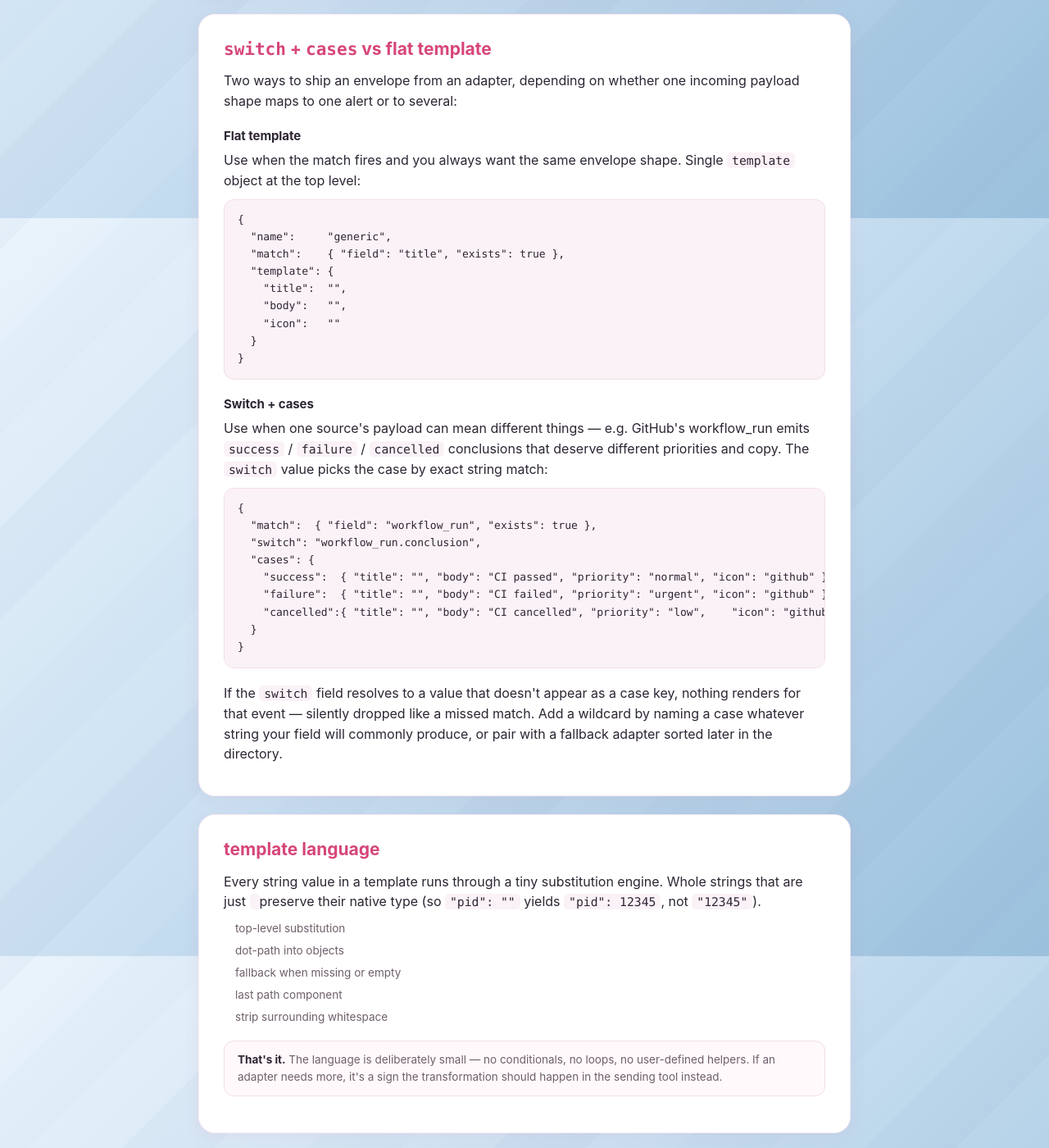
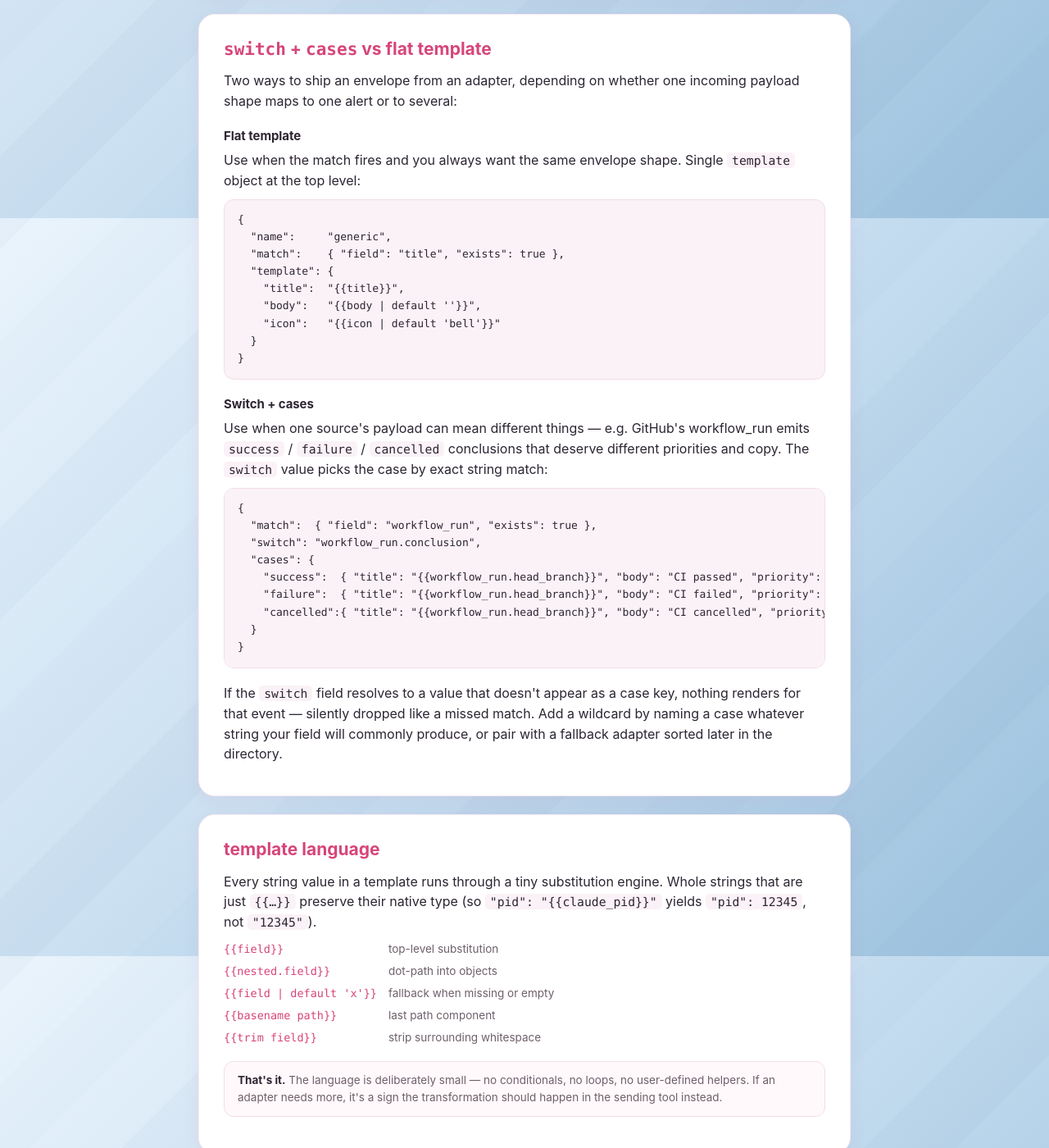
Before and after one commit to Roach/axol, a Jekyll site: the page built from docs/plugins.html, in a window 1280 px wide and 1400 px high, scrolled down 5134 px. Shown: the whole window at 82% size. Built offline with Jekyll 4.4.1, drawn with Linux system fonts in a browser that asks for light colours; some of the changed text lies outside the part shown.

Commit message:
Docs: stop Jekyll Liquid from eating {{…}} placeholders
Every {{…}} in the docs HTML was being consumed by Jekyll's Liquid
parser and rendered as an empty string — blanking the curly braces in
the adapter box of the workflow diagram, and silently erasing every
template placeholder example in the plugin / remote-alerts / railway /
changelog code blocks. Wrapped the literal occurrences in
{% raw %}/{% endraw %} so they survive Liquid rendering.

Co-Authored-By: Claude Opus 4.7 (1M context) <noreply@anthropic.com>

```diff
--- a/docs/changelog.html
+++ b/docs/changelog.html
@@ -897,7 +897,7 @@ type: article
       <h3><span class="bullet" aria-hidden="true"><svg viewBox="0 0 16 16" fill="currentColor"><use href="#cl-icon-plug"/></svg></span>adapter framework</h3>
       <ul>
         <li>Drop a JSON file into <code>~/Library/Application Support/Axol/adapters/</code> to translate any webhook shape into an envelope.</li>
-        <li><b>Tiny template language:</b> <code>{{field}}</code>, dot-paths, <code>{{x | default 'y'}}</code>, plus <code>basename</code> and <code>trim</code> filters.</li>
+        <li><b>Tiny template language:</b> <code>{% raw %}{{field}}{% endraw %}</code>, dot-paths, <code>{% raw %}{{x | default 'y'}}{% endraw %}</code>, plus <code>basename</code> and <code>trim</code> filters.</li>
         <li><b>Predicate matching</b> with <code>match</code> and <code>skip_if</code>; <code>switch</code> + <code>cases</code> for per-branch templates.</li>
         <li>Bundled <b>Claude Code adapter</b> out of the box — <code>SessionStart</code>, <code>Notification</code> (pins open for permission prompts), and <code>Stop</code>. Include <code>X-Claude-PID</code> to focus the right terminal.</li>
       </ul>
--- a/docs/deploy-railway.html
+++ b/docs/deploy-railway.html
@@ -421,7 +421,7 @@ type: article
       <li>
         <h3>Add the Redis plugin</h3>
         <p>In the project canvas: <b>+ New → Database → Add Redis</b>. Railway provisions a small Redis instance in the same region and wires it up automatically.</p>
-        <p>Open the web service's <b>Variables</b> tab — Railway injects <code>REDIS_URL</code> via a reference variable (something like <code>${{Redis.REDIS_URL}}</code>). Neuromast's storage factory auto-detects this and selects the Redis backend. Nothing else to configure.</p>
+        <p>Open the web service's <b>Variables</b> tab — Railway injects <code>REDIS_URL</code> via a reference variable (something like <code>${% raw %}{{Redis.REDIS_URL}}{% endraw %}</code>). Neuromast's storage factory auto-detects this and selects the Redis backend. Nothing else to configure.</p>
       </li>
       <li>
         <h3>Tell Astro to build for Node</h3>
@@ -498,7 +498,7 @@ type: article
       </li>
       <li>
         <b>Deploy logs show "redis error: ECONNREFUSED"</b>
-        <p>The Redis plugin isn't attached to the service, or <code>REDIS_URL</code> isn't a reference variable. In Variables, check that <code>REDIS_URL</code> shows as <code>${{Redis.REDIS_URL}}</code> (Railway's template syntax), not a hardcoded value.</p>
+        <p>The Redis plugin isn't attached to the service, or <code>REDIS_URL</code> isn't a reference variable. In Variables, check that <code>REDIS_URL</code> shows as <code>${% raw %}{{Redis.REDIS_URL}}{% endraw %}</code> (Railway's template syntax), not a hardcoded value.</p>
       </li>
       <li>
         <b><code>401</code> on every request</b>
--- a/docs/index.html
+++ b/docs/index.html
@@ -1995,7 +1995,7 @@ cd axol/axol
         <!-- Adapter: compact, just template syntax -->
         <g transform="translate(215,55)" filter="url(#efmShadow)">
           <rect width="88" height="60" rx="14" fill="#FFFFFF" stroke="#D6457A" stroke-width="1.5" />
-          <text x="44" y="39" text-anchor="middle" font-family="ui-monospace, 'SF Mono', Menlo, monospace" font-size="20" font-weight="700" fill="#D6457A">{{ }}</text>
+          <text x="44" y="39" text-anchor="middle" font-family="ui-monospace, 'SF Mono', Menlo, monospace" font-size="20" font-weight="700" fill="#D6457A">{% raw %}{{ }}{% endraw %}</text>
         </g>
 
         <!-- Arrow: adapter → envelope -->
--- a/docs/plugins.html
+++ b/docs/plugins.html
@@ -719,7 +719,7 @@ type: article
         <!-- Adapter: compact, just template syntax -->
         <g transform="translate(215,55)" filter="url(#efmShadow)">
           <rect width="88" height="60" rx="14" fill="#FFFFFF" stroke="#D6457A" stroke-width="1.5" />
-          <text x="44" y="39" text-anchor="middle" font-family="ui-monospace, 'SF Mono', Menlo, monospace" font-size="20" font-weight="700" fill="#D6457A">{{ }}</text>
+          <text x="44" y="39" text-anchor="middle" font-family="ui-monospace, 'SF Mono', Menlo, monospace" font-size="20" font-weight="700" fill="#D6457A">{% raw %}{{ }}{% endraw %}</text>
         </g>
 
         <!-- Arrow: adapter → envelope -->
@@ -870,7 +870,7 @@ type: article
       <div class="converge-trunk">
         <div class="converge-node">
           <b>adapter</b>
-          matches the payload shape, renders an envelope via the <code>{{…}}</code> template language, and hands it to the validator → bubble.
+          matches the payload shape, renders an envelope via the <code>{% raw %}{{…}}{% endraw %}</code> template language, and hands it to the validator → bubble.
         </div>
         <div class="converge-trunk-arrow" aria-hidden="true">↓</div>
         <div style="font-size: 12.5px; color: var(--ink-soft);">envelope · validator · bubble — see the four stages below</div>
@@ -900,8 +900,8 @@ type: article
       <div class="flow-step">
         <b>adapter</b>
         <div>
-          <p class="desc"><code>match</code> picks the adapter. <code>switch</code> + <code>cases</code> choose a template by field value. <code>{{…}}</code> placeholders pull from the payload.</p>
-<pre><code class="lang-json">{
+          <p class="desc"><code>match</code> picks the adapter. <code>switch</code> + <code>cases</code> choose a template by field value. <code>{% raw %}{{…}}{% endraw %}</code> placeholders pull from the payload.</p>
+{% raw %}<pre><code class="lang-json">{
   "match":  { "field": "workflow_run", "exists": true },
   "switch": "workflow_run.conclusion",
   "cases": {
@@ -914,7 +914,7 @@ type: article
                      "url":  "{{workflow_run.html_url}}" }]
     }
   }
-}</code></pre>
+}</code></pre>{% endraw %}
         </div>
       </div>
       <div class="flow-arrow">↓</div>
@@ -986,7 +986,7 @@ type: article
 
     <h3>Flat template</h3>
     <p>Use when the match fires and you always want the same envelope shape. Single <code>template</code> object at the top level:</p>
-<pre><code class="lang-json">{
+{% raw %}<pre><code class="lang-json">{
   "name":     "generic",
   "match":    { "field": "title", "exists": true },
   "template": {
@@ -994,11 +994,11 @@ type: article
     "body":   "{{body | default ''}}",
     "icon":   "{{icon | default 'bell'}}"
   }
-}</code></pre>
+}</code></pre>{% endraw %}
 
     <h3>Switch + cases</h3>
     <p>Use when one source's payload can mean different things — e.g. GitHub's workflow_run emits <code>success</code> / <code>failure</code> / <code>cancelled</code> conclusions that deserve different priorities and copy. The <code>switch</code> value picks the case by exact string match:</p>
-<pre><code class="lang-json">{
+{% raw %}<pre><code class="lang-json">{
   "match":  { "field": "workflow_run", "exists": true },
   "switch": "workflow_run.conclusion",
   "cases": {
@@ -1006,19 +1006,19 @@ type: article
     "failure":  { "title": "{{workflow_run.head_branch}}", "body": "CI failed", "priority": "urgent", "icon": "github" },
     "cancelled":{ "title": "{{workflow_run.head_branch}}", "body": "CI cancelled", "priority": "low",    "icon": "github" }
   }
-}</code></pre>
+}</code></pre>{% endraw %}
     <p>If the <code>switch</code> field resolves to a value that doesn't appear as a case key, nothing renders for that event — silently dropped like a missed match. Add a wildcard by naming a case whatever string your field will commonly produce, or pair with a fallback adapter sorted later in the directory.</p>
   </section>
 
   <section>
     <h2>template language</h2>
-    <p>Every string value in a template runs through a tiny substitution engine. Whole strings that are just <code>{{…}}</code> preserve their native type (so <code>"pid": "{{claude_pid}}"</code> yields <code>"pid": 12345</code>, not <code>"12345"</code>).</p>
+    <p>Every string value in a template runs through a tiny substitution engine. Whole strings that are just <code>{% raw %}{{…}}{% endraw %}</code> preserve their native type (so <code>{% raw %}"pid": "{{claude_pid}}"{% endraw %}</code> yields <code>"pid": 12345</code>, not <code>"12345"</code>).</p>
     <div class="tmpl">
-      <code>{{field}}</code>            <span>top-level substitution</span>
+      {% raw %}<code>{{field}}</code>            <span>top-level substitution</span>
       <code>{{nested.field}}</code>     <span>dot-path into objects</span>
       <code>{{field | default 'x'}}</code> <span>fallback when missing or empty</span>
       <code>{{basename path}}</code>    <span>last path component</span>
-      <code>{{trim field}}</code>       <span>strip surrounding whitespace</span>
+      <code>{{trim field}}</code>       <span>strip surrounding whitespace</span>{% endraw %}
     </div>
 
     <div class="callout" style="margin-top: 18px;">
@@ -1048,7 +1048,7 @@ type: article
 
     <h3>1. Create the adapter</h3>
     <p>Save as <code>~/Library/Application Support/Axol/adapters/github.json</code>:</p>
-<pre><code class="lang-json">{
+{% raw %}<pre><code class="lang-json">{
   "name":   "github-ci",
   "match":  { "field": "workflow_run", "exists": true },
   "switch": "workflow_run.conclusion",
@@ -1070,7 +1070,7 @@ type: article
       "actions":  [{ "type": "open-url", "url": "{{workflow_run.html_url}}", "label": "View run" }]
     }
   }
-}</code></pre>
+}</code></pre>{% endraw %}
 
     <h3>2. Point GitHub at your neuromast</h3>
     <p>In the GitHub repo's <b>Settings → Webhooks</b>, add your neuromast's public URL — e.g. <code>https://&lt;your-neuromast&gt;/app/api/hooks/github</code>. Set the content type to <code>application/json</code> and copy the webhook secret into <code>HOOK_SECRET_GITHUB</code> on the neuromast environment (see the <a href="remote-alerts.html#deploy-guides">deploy guides</a>).</p>
--- a/docs/remote-alerts.html
+++ b/docs/remote-alerts.html
@@ -1108,7 +1108,7 @@ type: article
         <div class="desc">
           <p style="margin: 0 0 6px;">The loopback receiver (<code>127.0.0.1:47329</code>, hardened at the socket level) parses the POST body and walks it through four stages:</p>
           <ul style="margin: 0 0 8px 18px; padding: 0; font-size: 13px; color: var(--ink-soft); line-height: 1.5;">
-            <li><b>Adapter match</b> — JSON files in <code>adapters/</code> and <code>~/Library/Application Support/Axol/adapters/</code> are tried alphabetically; first match wins. The winner renders an envelope via the <code>{{field}}</code> template language. <a href="plugins.html">Spec →</a></li>
+            <li><b>Adapter match</b> — JSON files in <code>adapters/</code> and <code>~/Library/Application Support/Axol/adapters/</code> are tried alphabetically; first match wins. The winner renders an envelope via the <code>{% raw %}{{field}}{% endraw %}</code> template language. <a href="plugins.html">Spec →</a></li>
             <li><b>Validator</b> — closed vocabulary: priorities <code>low | normal | high | urgent</code>, actions <code>focus-pid</code> / <code>open-url</code> / <code>reveal-file</code> / <code>noop</code>. URLs must be <code>http(s)://</code>, file reveals must live in <code>$HOME</code>. No shell execution path.</li>
             <li><b>Alert store</b> — newest-first, capped at 5 entries, 5-minute seen-TTL.</li>
             <li><b>Speech bubble</b> — priority-styled, with worry bubbles rising for unresolved high/urgent alerts. Click fires the first action.</li>
@@ -1433,7 +1433,7 @@ GET /app/api/decision/{request_id}?wait=20   # optional long-poll</code></pre>
     <p>Returns <code>{ status: "pending" | "allow" | "deny" | "expired" }</code>. The id is opaque to Axol; possession of it is the implicit auth for polling (caller minted it, caller knows it), which keeps the hot path secret-free.</p>
 
     <h3 style="margin-top: 22px;">example: GitHub Actions deploy gate</h3>
-    <pre><code>- name: Request human approval
+{% raw %}<pre><code>- name: Request human approval
   id: approve
   run: |
     resp=$(curl -sS -X POST \
@@ -1467,7 +1467,7 @@ GET /app/api/decision/{request_id}?wait=20   # optional long-poll</code></pre>
 
 - name: Deploy
   if: steps.approve.outputs.status == 'allow' || steps.wait.outputs.status == 'allow'
-  run: ./deploy.sh</code></pre>
+  run: ./deploy.sh</code></pre>{% endraw %}
     <p>The initial POST returns in a second or two. If the user clicks within the 20 s hold, deploy runs immediately; otherwise the workflow polls, finishes within 10 min of the click, or times out with <code>expired</code>.</p>
   </section>
 
```
